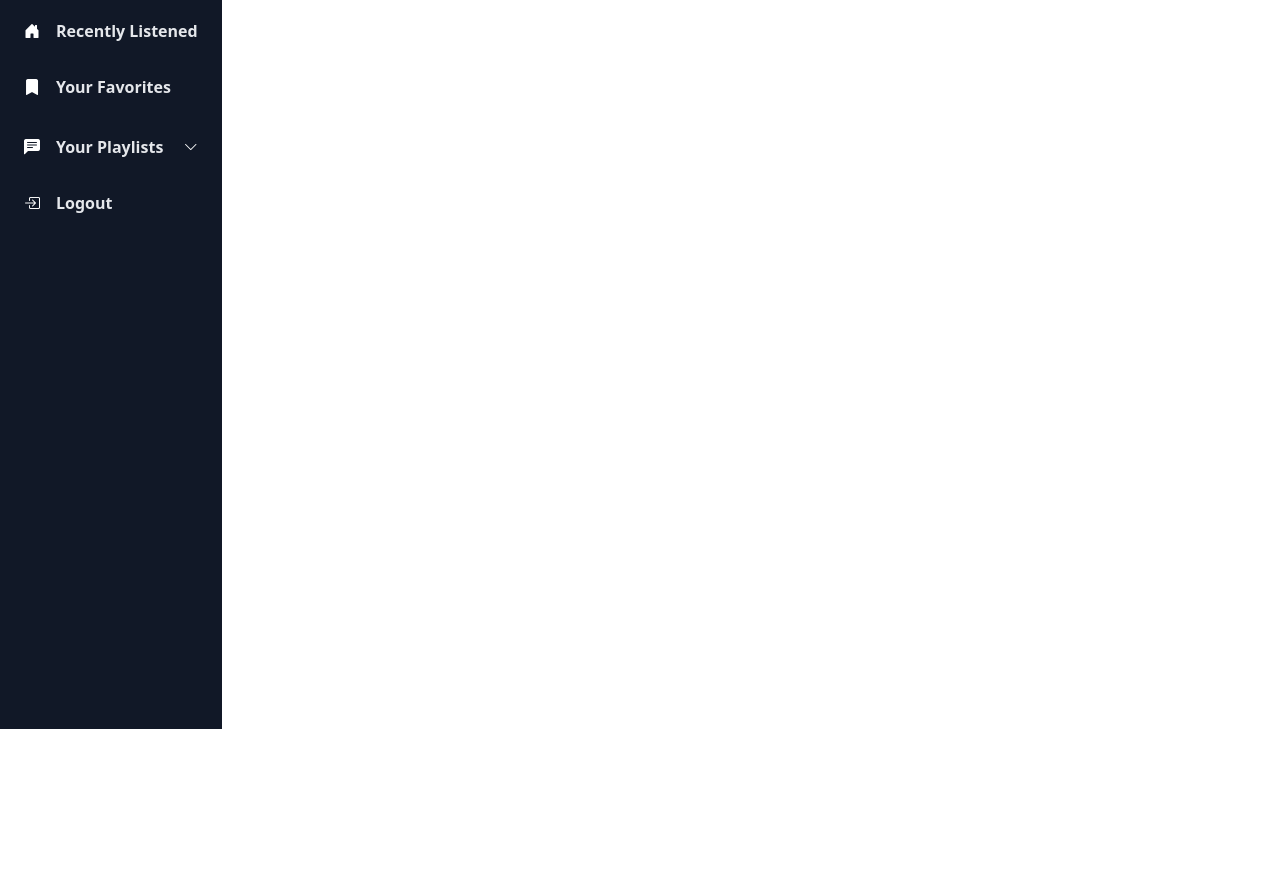
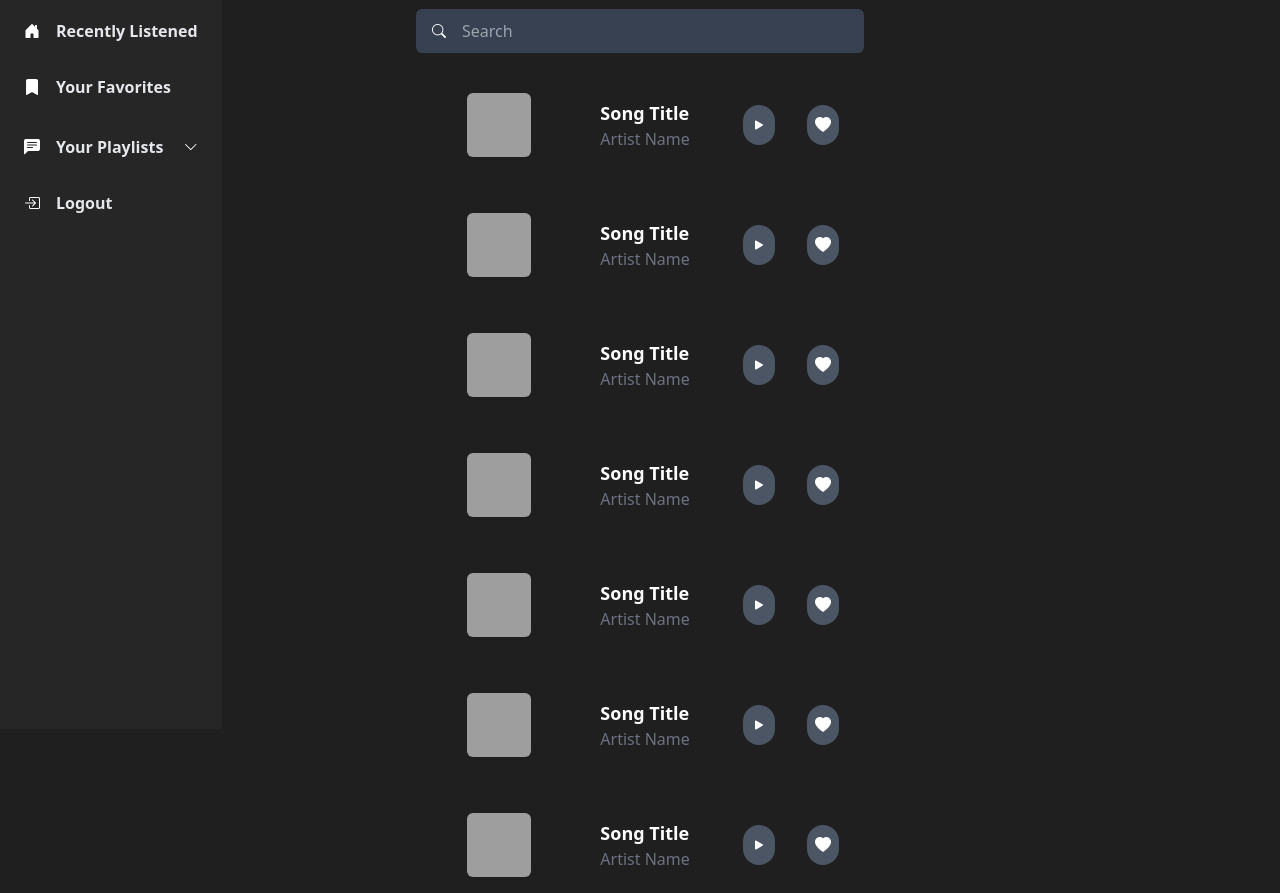
Before and after one commit to MLS-Soundify/Soundify, a plain HTML site: page index.html in a window 1280 px wide. Shown: the part 71-964 px from the top of the page. Before the commit the page ends 800 px from the top, so only its background shows below. Drawn offline with nearby package versions, Linux system fonts and the light colour scheme; no server answers; grey boxes are pictures that could not be loaded.

Commit message:
added new music names

```diff
--- a/index.html
+++ b/index.html
@@ -3,6 +3,7 @@
 <head>
   <meta charset="UTF-8">
   <meta name="viewport" content="width=device-width, initial-scale=1.0">
+  <link rel="stylesheet" href="styles.css" type="text/css" />
   <title>Soundify</title>
   <link
       rel="stylesheet"
@@ -11,15 +12,15 @@
   <link rel="stylesheet" href="https://cdnjs.cloudflare.com/ajax/libs/tailwindcss/2.1.2/tailwind.min.css">
 </head>
 <body>
-  <div id="sidebar-main" class="bg-blue-600">
+  <div id="sidebar-main" class="bg-red-800">
       <span
       class="absolute text-white text-4xl top-5 left-4 cursor-pointer"
       onclick="openSidebar()"
     >
       <i class="bi bi-filter-left px-2 bg-gray-900 rounded-md"></i>
     </span>
-    <div
-      class="sidebar fixed top-0 bottom-0 lg:left-0 p-2 w-[300px] overflow-y-auto text-center bg-gray-900"
+    <div id="sideBarBackground"
+      class="sidebar fixed top-0 bottom-0 lg:left-0 p-2 w-[300px] overflow-y-auto text-center"
     >
       <div class="text-gray-100 text-xl">
         <div class="p-2.5 mt-1 flex items-center">
@@ -34,20 +35,20 @@
       </div>
 
       <div
-        class="p-2.5 mt-3 flex items-center rounded-md px-4 duration-300 cursor-pointer hover:bg-blue-600 text-white"
+        class="p-2.5 mt-3 flex items-center rounded-md px-4 duration-300 cursor-pointer hover:bg-red-600 text-white"
       >
         <i class="bi bi-house-door-fill"></i>
         <span class="text-[15px] ml-4 text-gray-200 font-bold">Recently Listened</span>
       </div>
       <div
-        class="p-2.5 mt-3 flex items-center rounded-md px-4 duration-300 cursor-pointer hover:bg-blue-600 text-white"
+        class="p-2.5 mt-3 flex items-center rounded-md px-4 duration-300 cursor-pointer hover:bg-red-600 text-white"
       >
         <i class="bi bi-bookmark-fill"></i>
         <span class="text-[15px] ml-4 text-gray-200 font-bold">Your Favorites</span>
       </div>
       <div class="my-4 bg-gray-600 h-[1px]"></div>
       <div
-        class="p-2.5 mt-3 flex items-center rounded-md px-4 duration-300 cursor-pointer hover:bg-blue-600 text-white"
+        class="p-2.5 mt-3 flex items-center rounded-md px-4 duration-300 cursor-pointer hover:bg-red-600 text-white"
         onclick="dropdown()"
       >
         <i class="bi bi-chat-left-text-fill"></i>
@@ -61,27 +62,28 @@
       <div
         class="text-left text-sm mt-2 w-4/5 mx-auto text-gray-200 font-bold hidden"
         id="submenu">
-        <h1 class="cursor-pointer p-2 hover:bg-blue-600 rounded-md mt-1">
+        <h1 class="cursor-pointer p-2 hover:bg-red-600 rounded-md mt-1">
           Social
         </h1>
-        <h1 class="cursor-pointer p-2 hover:bg-blue-600 rounded-md mt-1">
+        <h1 class="cursor-pointer p-2 hover:bg-red-600 rounded-md mt-1">
           Personal
         </h1>
-        <h1 class="cursor-pointer p-2 hover:bg-blue-600 rounded-md mt-1">
+        <h1 class="cursor-pointer p-2 hover:bg-red-600 rounded-md mt-1">
           Friends
         </h1>
       </div>
       <div
-        class="p-2.5 mt-3 flex items-center rounded-md px-4 duration-300 cursor-pointer hover:bg-blue-600 text-white"
+        class="p-2.5 mt-3 flex items-center rounded-md px-4 duration-300 cursor-pointer hover:bg-red-600 text-white"
       >
         <i class="bi bi-box-arrow-in-right"></i>
         <span class="text-[15px] ml-4 text-gray-200 font-bold">Logout</span>
       </div>
     </div>
   </div>
-     <div
-        class="p-2.5 flex items-center rounded-md px-4 duration-300 cursor-pointer bg-gray-700 text-white"
-      >
+
+  <div class="row top top-buffer">
+<div class="flex justify-center ">
+  <div class="p-2.5 flex items-center rounded-md px-4 duration-300 cursor-pointer bg-gray-700 text-white w-full max-w-md">
     <i class="bi bi-search text-sm"></i>
     <input
       type="text"
@@ -89,18 +91,161 @@
       class="text-[15px] ml-4 w-full bg-transparent focus:outline-none"
     />
   </div>
-  <!--<div class="flex flex-row">-->
-<!-- Sidebar -->
+</div>
+</div>
 
-  <!--   Main content -->
-  <!--  <div class="w-3/4 h-screen bg-gray-100">-->
-  <!--    <h2 class="font-bold text-2xl p-4">Welcome to Soundify!</h2>-->
-  <!--      <div class="p-4 flex justify-center items-center">-->
-  <!--        <input class="bg-gray-800 text-white rounded-md py-2 px-3 w-full" type="text" placeholder="Search...">-->
-  <!--      </div>-->
-  <!--    <p class="p-4">Lorem ipsum dolor sit amet, consectetur adipiscing elit. Sed lacinia libero eget leo feugiat varius. Proin at dictum elit. Duis eu velit ex. Donec dignissim dolor ac massa auctor, sit amet bibendum elit pellentesque.</p>-->
-  <!--  </div>-->
-  <!--</div>-->
+<div class="songs-album">
+
+<div class="flex justify-center mt-10">
+  <div class="max-w-md">
+    <div class="flex items-center mb-4">
+      <img src="https://t2.genius.com/unsafe/600x600/https%3A%2F%2Fimages.genius.com%2F2f8cae9b56ed9c643520ef2fd62cd378.1000x1000x1.png" alt="Album Cover" class="w-16 h-16 rounded-md mr-4">
+      <div class="userButtons songText">
+        <h2 class="text-lg font-bold songTitle">Song Title</h2>
+        <p class="text-gray-500">Artist Name</p>
+      </div>
+      <div class = "flex userButtons">
+        <button class="bg-gray-600 hover:bg-gray-700 rounded-full p-2">
+          <i class="bi bi-play-fill text-white"></i>
+        </button>
+
+        <button class="ml-8 bg-gray-600 hover:bg-gray-700 rounded-full p-2">
+          <i class="bi bi-heart-fill text-white"></i>
+        </button>
+      </div>
+
+    </div>
+  </div>
+</div>
+<div class="flex justify-center mt-10">
+  <div class="max-w-md">
+    <div class="flex items-center mb-4">
+      <img src="https://t2.genius.com/unsafe/600x600/https%3A%2F%2Fimages.genius.com%2F2f8cae9b56ed9c643520ef2fd62cd378.1000x1000x1.png" alt="Album Cover" class="w-16 h-16 rounded-md mr-4">
+      <div class="userButtons songText">
+        <h2 class="text-lg font-bold songTitle">Song Title</h2>
+        <p class="text-gray-500">Artist Name</p>
+      </div>
+      <div class = "flex userButtons">
+        <button class="bg-gray-600 hover:bg-gray-700 rounded-full p-2">
+          <i class="bi bi-play-fill text-white"></i>
+        </button>
+
+        <button class="ml-8 bg-gray-600 hover:bg-gray-700 rounded-full p-2">
+          <i class="bi bi-heart-fill text-white"></i>
+        </button>
+      </div>
+
+    </div>
+  </div>
+</div>
+<div class="flex justify-center mt-10">
+  <div class="max-w-md">
+    <div class="flex items-center mb-4">
+      <img src="https://t2.genius.com/unsafe/600x600/https%3A%2F%2Fimages.genius.com%2F2f8cae9b56ed9c643520ef2fd62cd378.1000x1000x1.png" alt="Album Cover" class="w-16 h-16 rounded-md mr-4">
+      <div class="userButtons songText">
+        <h2 class="text-lg font-bold songTitle">Song Title</h2>
+        <p class="text-gray-500">Artist Name</p>
+      </div>
+      <div class = "flex userButtons">
+        <button class="bg-gray-600 hover:bg-gray-700 rounded-full p-2">
+          <i class="bi bi-play-fill text-white"></i>
+        </button>
+
+        <button class="ml-8 bg-gray-600 hover:bg-gray-700 rounded-full p-2">
+          <i class="bi bi-heart-fill text-white"></i>
+        </button>
+      </div>
+
+    </div>
+  </div>
+</div>
+<div class="flex justify-center mt-10">
+  <div class="max-w-md">
+    <div class="flex items-center mb-4">
+      <img src="https://t2.genius.com/unsafe/600x600/https%3A%2F%2Fimages.genius.com%2F2f8cae9b56ed9c643520ef2fd62cd378.1000x1000x1.png" alt="Album Cover" class="w-16 h-16 rounded-md mr-4">
+      <div class="userButtons songText">
+        <h2 class="text-lg font-bold songTitle">Song Title</h2>
+        <p class="text-gray-500">Artist Name</p>
+      </div>
+      <div class = "flex userButtons">
+        <button class="bg-gray-600 hover:bg-gray-700 rounded-full p-2">
+          <i class="bi bi-play-fill text-white"></i>
+        </button>
+
+        <button class="ml-8 bg-gray-600 hover:bg-gray-700 rounded-full p-2">
+          <i class="bi bi-heart-fill text-white"></i>
+        </button>
+      </div>
+
+    </div>
+  </div>
+</div>
+<div class="flex justify-center mt-10">
+  <div class="max-w-md">
+    <div class="flex items-center mb-4">
+      <img src="https://t2.genius.com/unsafe/600x600/https%3A%2F%2Fimages.genius.com%2F2f8cae9b56ed9c643520ef2fd62cd378.1000x1000x1.png" alt="Album Cover" class="w-16 h-16 rounded-md mr-4">
+      <div class="userButtons songText">
+        <h2 class="text-lg font-bold songTitle">Song Title</h2>
+        <p class="text-gray-500">Artist Name</p>
+      </div>
+      <div class = "flex userButtons">
+        <button class="bg-gray-600 hover:bg-gray-700 rounded-full p-2">
+          <i class="bi bi-play-fill text-white"></i>
+        </button>
+
+        <button class="ml-8 bg-gray-600 hover:bg-gray-700 rounded-full p-2">
+          <i class="bi bi-heart-fill text-white"></i>
+        </button>
+      </div>
+
+    </div>
+  </div>
+</div>
+<div class="flex justify-center mt-10">
+  <div class="max-w-md">
+    <div class="flex items-center mb-4">
+      <img src="https://t2.genius.com/unsafe/600x600/https%3A%2F%2Fimages.genius.com%2F2f8cae9b56ed9c643520ef2fd62cd378.1000x1000x1.png" alt="Album Cover" class="w-16 h-16 rounded-md mr-4">
+      <div class="userButtons songText">
+        <h2 class="text-lg font-bold songTitle">Song Title</h2>
+        <p class="text-gray-500">Artist Name</p>
+      </div>
+      <div class = "flex userButtons">
+        <button class="bg-gray-600 hover:bg-gray-700 rounded-full p-2">
+          <i class="bi bi-play-fill text-white"></i>
+        </button>
+
+        <button class="ml-8 bg-gray-600 hover:bg-gray-700 rounded-full p-2">
+          <i class="bi bi-heart-fill text-white"></i>
+        </button>
+      </div>
+
+    </div>
+  </div>
+</div>
+<div class="flex justify-center mt-10">
+  <div class="max-w-md">
+    <div class="flex items-center mb-4">
+      <img src="https://t2.genius.com/unsafe/600x600/https%3A%2F%2Fimages.genius.com%2F2f8cae9b56ed9c643520ef2fd62cd378.1000x1000x1.png" alt="Album Cover" class="w-16 h-16 rounded-md mr-4">
+      <div class="userButtons songText">
+        <h2 class="text-lg font-bold songTitle">Song Title</h2>
+        <p class="text-gray-500">Artist Name</p>
+      </div>
+      <div class = "flex userButtons">
+        <button class="bg-gray-600 hover:bg-gray-700 rounded-full p-2">
+          <i class="bi bi-play-fill text-white"></i>
+        </button>
+
+        <button class="ml-8 bg-gray-600 hover:bg-gray-700 rounded-full p-2">
+          <i class="bi bi-heart-fill text-white"></i>
+        </button>
+      </div>
+
+    </div>
+  </div>
+</div>
+
+</div>
+
   <script src="/app.js" type="text/javascript"></script>
   <script type="text/javascript" src="tailwindConfig.js"></script>
 </body>
--- a/styles.css
+++ b/styles.css
@@ -0,0 +1,29 @@
+body{
+    background-color: #1f1f1f;
+}
+
+.top-buffer { margin-top: 80px;
+
+}
+
+.songs-album{
+    margin-right: 80px;
+}
+#sideBarBackground {
+    background-color:#262626;
+}
+.songTitle {
+    color: white;
+}
+.userButtons {
+    padding-left: 5%;
+}
+.songText {
+    margin-left: 15%;
+    margin-right: 15%;
+    margin-top: 0;
+    white-space: nowrap;
+}
+.image {
+    margin-right: 15%;
+}
```
Lines whose indentation alone changed are shown as unchanged.
